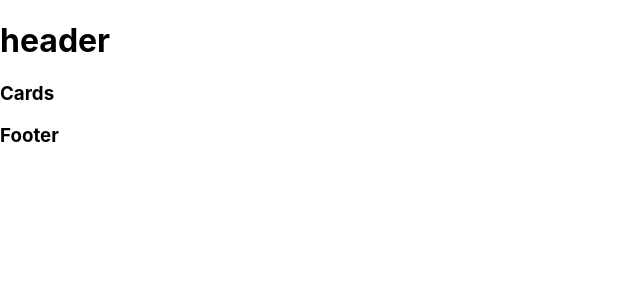
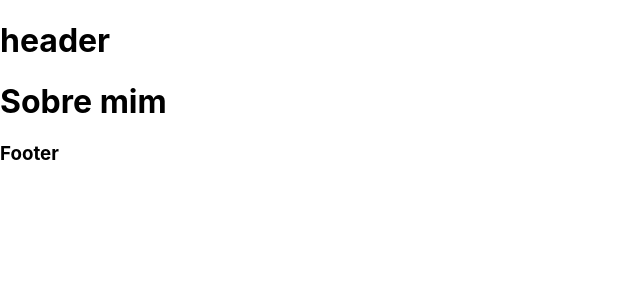
Before and after one commit to cae07/my-app-movies, a React (Create React App) app: page /about in a window 1280 px wide. Shown: the top 300 px of the page, without its empty margins (0-640 px from the left). Built offline with nearby package versions, Linux system fonts and the light colour scheme.

Commit message:
implementa paginas Details e About

```diff
--- a/public/index.html
+++ b/public/index.html
@@ -1,5 +1,5 @@
 <!DOCTYPE html>
-<html lang="en">
+<html lang="pt-br">
   <head>
     <meta charset="utf-8" />
     <script src="https://kit.fontawesome.com/4f263d3d1a.js" crossorigin="anonymous"></script>
@@ -25,7 +25,7 @@
       work correctly both with client-side routing and a non-root public URL.
       Learn how to configure a non-root public URL by running `npm run build`.
     -->
-    <title>React App</title>
+    <title>Caê's Movies</title>
   </head>
   <body>
     <noscript>You need to enable JavaScript to run this app.</noscript>
--- a/src/App.js
+++ b/src/App.js
@@ -1,13 +1,21 @@
 import React from 'react';
-import Cards from './Components/Cards';
+import { BrowserRouter, Route } from 'react-router-dom';
 import Footer from './Components/Footer';
 import Header from './Components/Header';
+import MainPage from './Pages/MainPage';
+import Details from './Pages/Details';
+import About from './Pages/About';
+
 
 function App() {
   return (
     <div>
       <Header />
-      <Cards />
+      <BrowserRouter>
+        <Route exact path="/" component={ MainPage } />
+        <Route path="/details" component={ Details } />
+        <Route path="/about" component={ About } />
+      </BrowserRouter>
       <Footer />
     </div>
   );
--- /dev/null
+++ b/src/Pages/About.jsx
@@ -0,0 +1,9 @@
+import React from 'react';
+
+function About() {
+  return (
+    <h1>Sobre mim</h1>
+  );
+}
+
+export default About;
--- /dev/null
+++ b/src/Pages/Details.jsx
@@ -0,0 +1,9 @@
+import React from 'react';
+
+function Details() {
+  return (
+    <h1>Página de Detalhes</h1>
+  );
+}
+
+export default Details;
--- a/src/Pages/MainPage.jsx
+++ b/src/Pages/MainPage.jsx
@@ -1,14 +1,10 @@
 import React from 'react';
-import Cards from './Components/Cards';
-import Footer from './Components/Footer';
-import Header from './Components/Header';
+import Cards from '../Components/Cards';
 
 function MainPage() {
   return (
     <>
-      <Header />
       <Cards />
-      <Footer />
     </>
   );
 }
```
